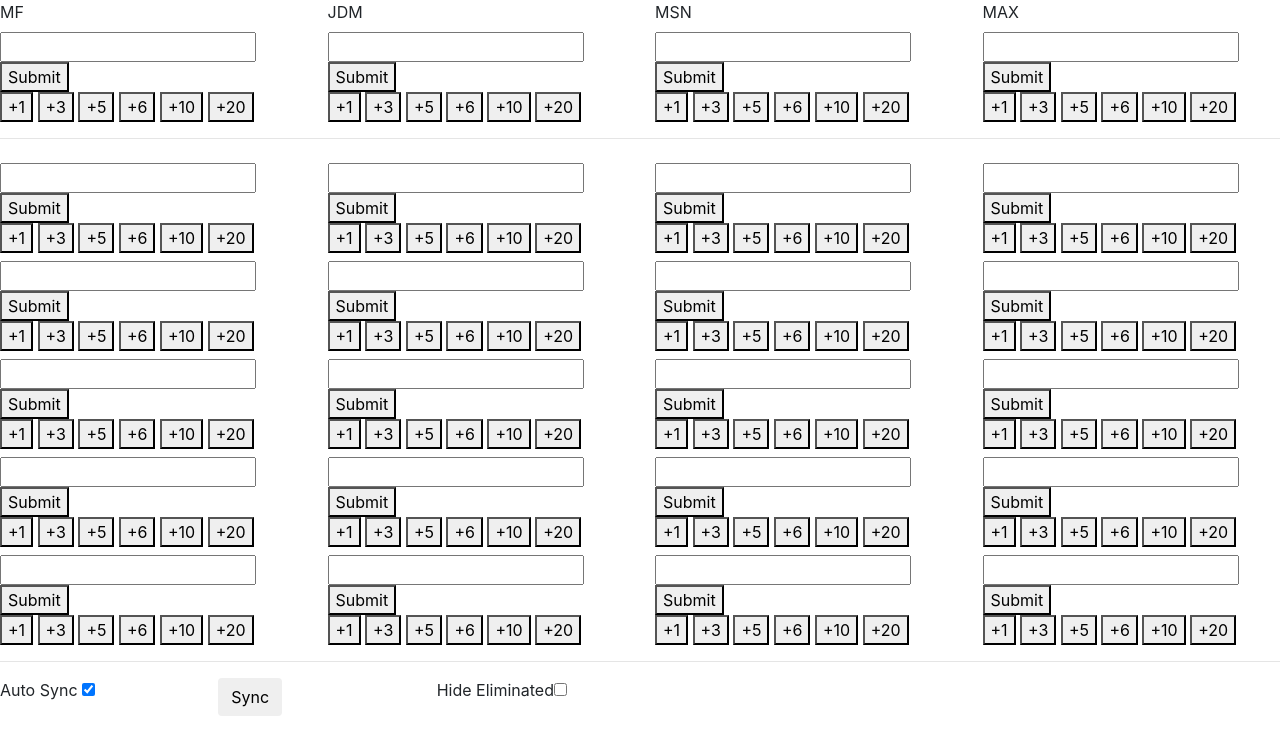
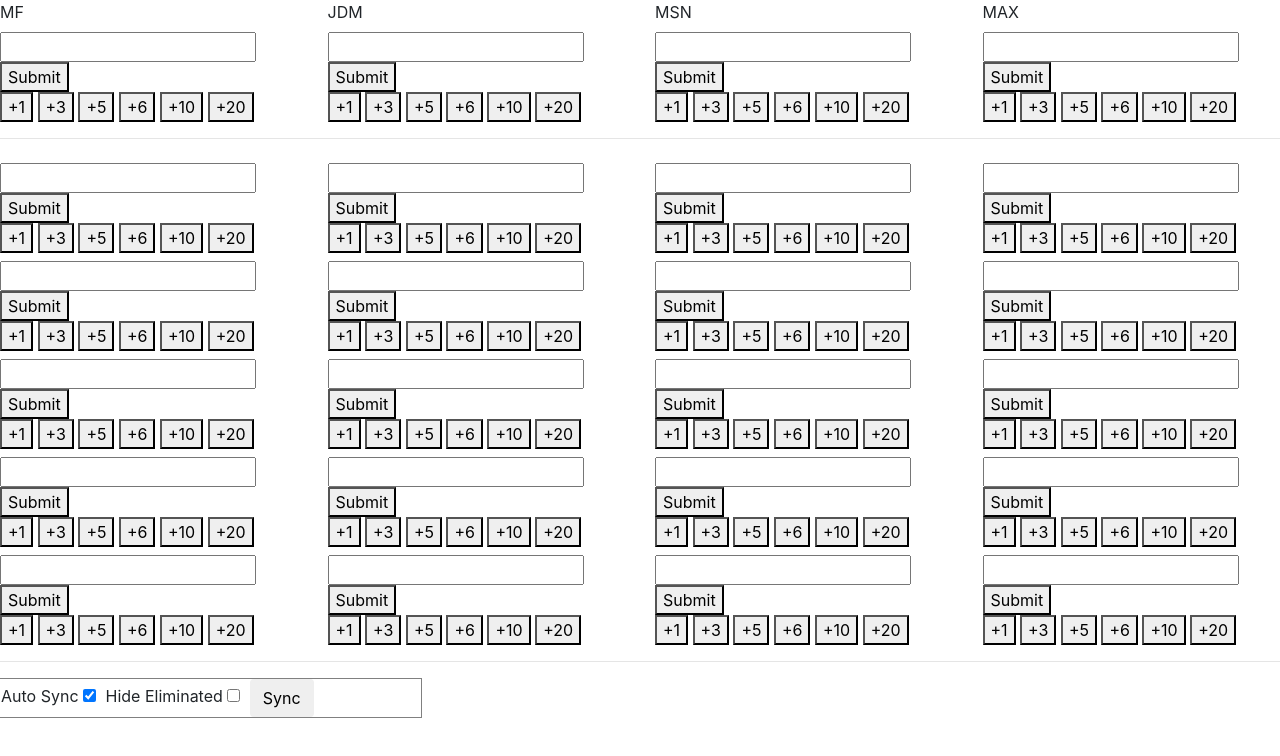
Before and after one commit to Lompta/survivorscoreboard, a website: page inputs.html in a window 1280 px wide. Drawn offline with nearby package versions, Linux system fonts and the light colour scheme; no server answers.

Commit message:
formatting fix for controls

```diff
--- a/inputs.html
+++ b/inputs.html
@@ -304,18 +304,14 @@
     <hr />
 
     <div id="controls" class="row">
-      <div class="col-sm-2">
-        <label>
+      <div class="col-sm-6 col-md-4" style="border: 1px solid gray;">
+        <label style="margin-right: 5px;">
           Auto Sync <input type="checkbox" id="auto-sync" checked="checked"></input>
         </label>
-      </div>
-      <div class="col-sm-2">
+        <label style="margin-right: 5px;">
+          Hide Eliminated <input type="checkbox" id="hide-elim"</input>
+        </label>
         <button class="btn btn-default" id="sync">Sync</button>
-      </div>
-      <div class="col-sm-2">
-        <label>
-          Hide Eliminated<input type="checkbox" id="hide-elim"</input>
-        </label>
       </div>
     </div>
   </body>
```
